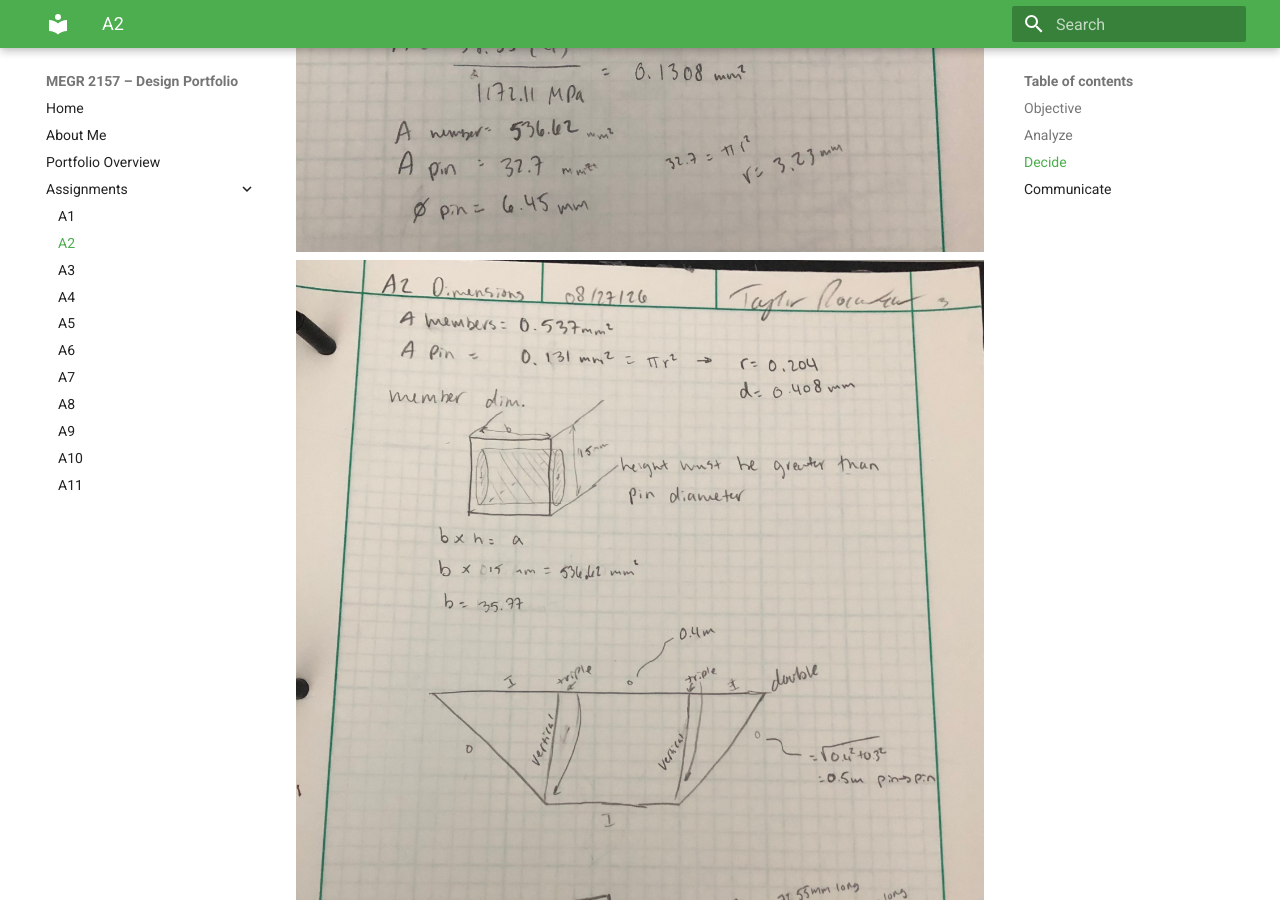
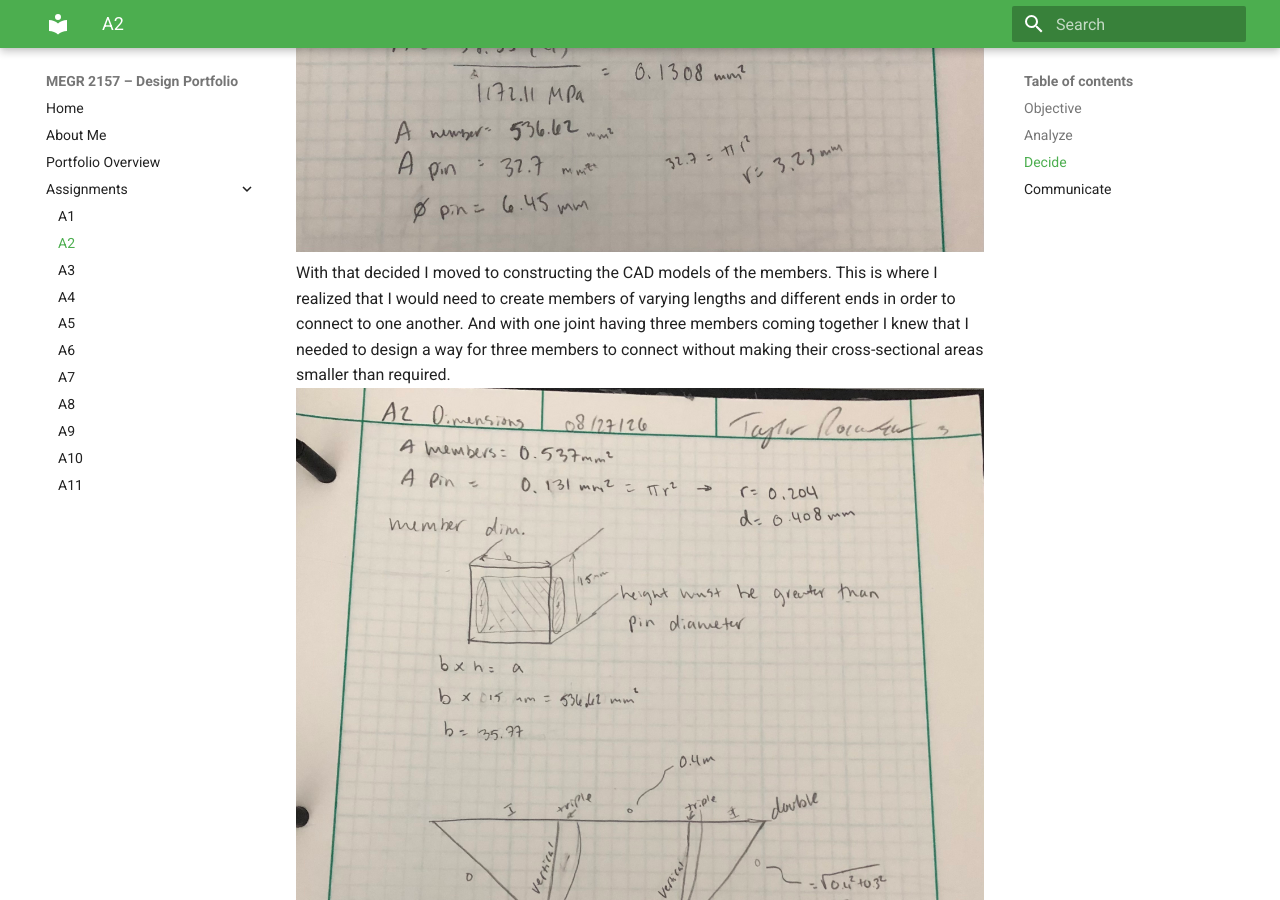
Before and after one commit to Taylor-Rockefeller-Portfolio/megr2157-portfolio, an MkDocs documentation site: the page built from docs/assignments/A02/index.md, in a window 1280 px wide and 900 px high, scrolled down 3817 px. Built offline with MkDocs 1.6.1 and Material for MkDocs 9.7.7, drawn with Linux system fonts in a browser that asks for light colours.

```diff
--- a/docs/assignments/A02/index.md
+++ b/docs/assignments/A02/index.md
@@ -33,8 +33,7 @@ With the geometry of the truss decided I moved onto the statics analysis to find
 Once I found the highest force member, I determined what the minimum cross-sectional area would be for my member. In order to do this, I chose a material that is available on the CAD program I am using, SolidWorks, and found its yield strength. Then I used the required safety factor to find the cross-sectional area.
 With the cross-sectional area determined I moved to finding the diameter of the pins I would need to connect my members. I used the highest shear force pin location which is the connections with the diagonal member. I then used the supplied yield force and the safety factor of 4 to determine the minimum pin diameter in order to avoid the pin shearing.
 ![](IMG_1550.jpg)
+With that decided I moved to constructing the CAD models of the members. This is where I realized that I would need to create members of varying lengths and different ends in order to connect to one another. And with one joint having three members coming together I knew that I needed to design a way for three members to connect without making their cross-sectional areas smaller than required.
 ![](IMG_1551.jpg)
-With that decided I moved to constructing the CAD models of the members. This is where I realized that I would need to create members of varying lengths and different ends in order to connect to one another. And with one joint having three members coming together I knew that I needed to design a way for three members to connect without making their cross-sectional areas smaller than required.
-
 After designing the appropriate members, I moved to assembling them. This is where I realized that I had designed my members to connect perfectly when straight with one another but not when coming together at an angle. My assembly joints with angled members had parts overlapping one another, so I needed to go back to these parts and modify them in order to maintain structural integrity of the member while also allowing for a connection that would work.
 ## Communicate
```
